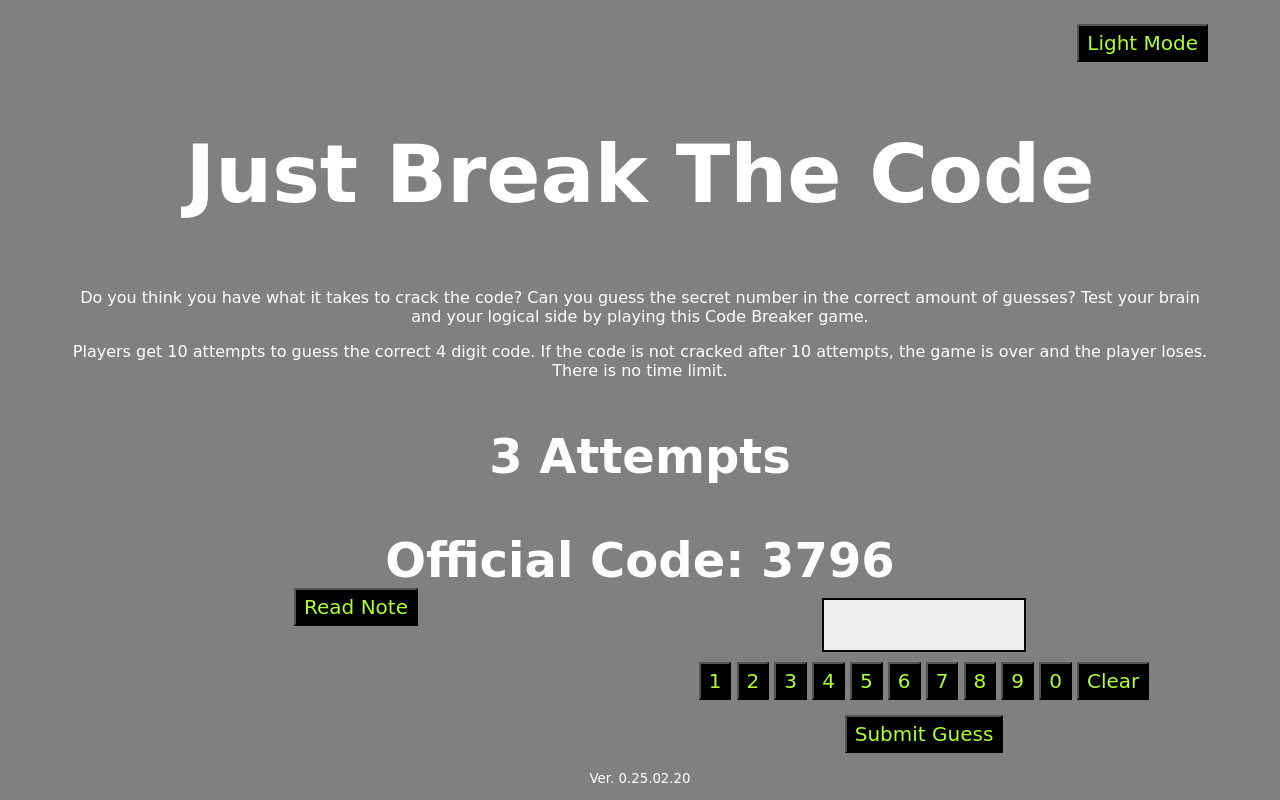
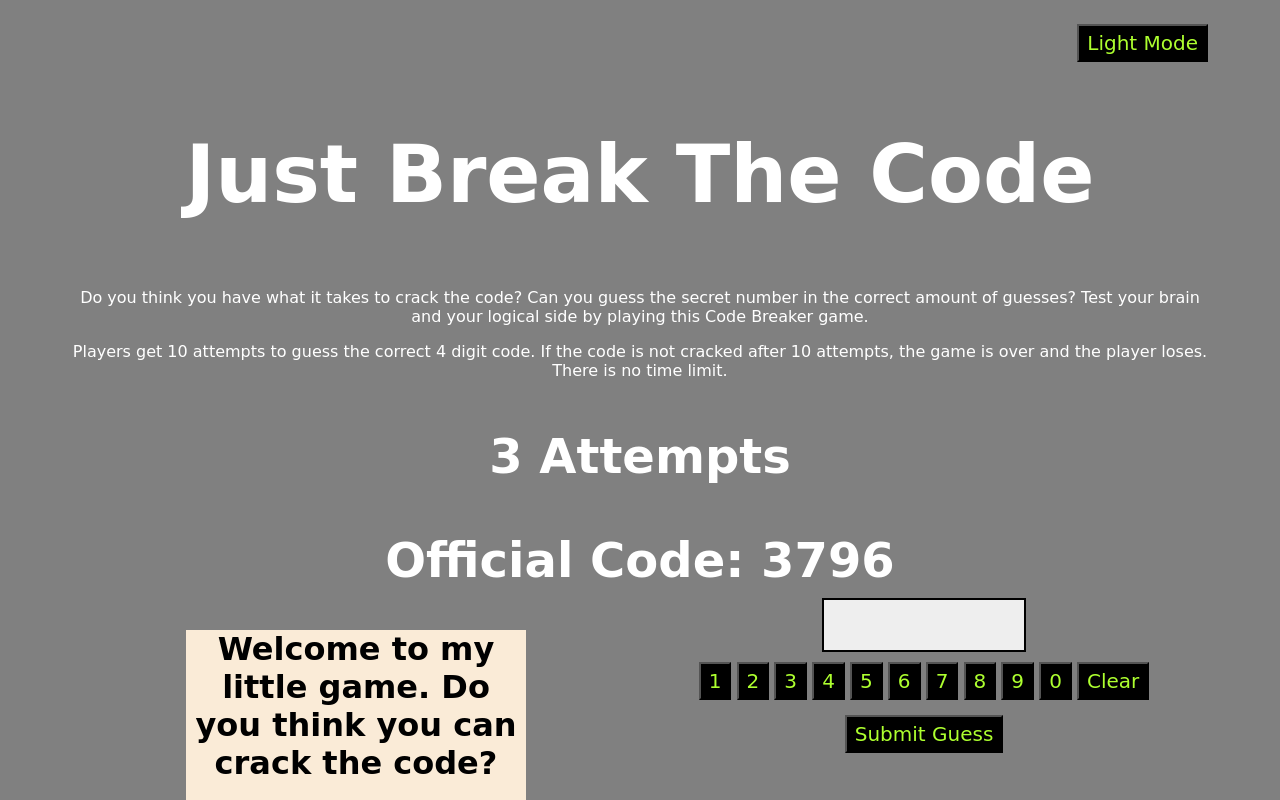
Before and after one commit to JustJeo/code_breaker_game, a plain HTML site: page index.html in a window 1280 px wide. Both pictures are taken after a click on the button "Start Game". Shown: the top 800 px of the page. Drawn offline with Linux system fonts and the light colour scheme; a web font is replaced by a local one.

Commit message:
Removes 'Read Note' and 'Close Note' btns. Has note automatically display when game is started

```diff
--- a/assets/css/main.css
+++ b/assets/css/main.css
@@ -92,10 +92,6 @@ button:hover {
 }
 
 /* Read Note */
-#read-note-container {
-    display: none;
-}
-
 #note-keypad-section {
     display: flex;
 }
--- a/assets/js/app.js
+++ b/assets/js/app.js
@@ -44,23 +44,6 @@ let game = {
             // Updates text to show the correct number of attempts left
             return document.getElementById("player-attempts-text").innerHTML = `${player_attempts} Attempts`;
         }
-    },
-
-    // READ NOTE BTN
-    readNote: function() {
-        const note = document.getElementById("note-btn");
-
-        note.addEventListener("click", function() {
-            document.getElementById("note-text").style.display = "block";
-        });
-    },
-
-    closeNote: function() {
-        const note = document.getElementById("note-close-btn");
-
-        note.addEventListener("click", function() {
-            document.getElementById("note-text").style.display = "none";
-        });
     },
 
     // KEYPAD LOGIC
@@ -182,10 +165,6 @@ startGame.addEventListener("click", () => {
     // Generate Secret Code
     game.generateSecretCode();
 
-    // Read Note Logic
-    game.readNote();
-    game.closeNote();
-
     // Keypad Logic Loads
     game.keypadLogic();
 
@@ -202,7 +181,7 @@ startGame.addEventListener("click", () => {
     // Gets Guess Amount
     document.getElementById("player-attempts-text").innerHTML = game.getGuessAmount();
     // Shows 'Read Note' btn
-    document.getElementById("read-note-container").style.display = "block";
+    document.getElementById("note-text").style.display = "block";
     // Shows Player Input
     document.getElementById("player-guess-input").style.display = "block";
     // Shows Submit btn
--- a/index.html
+++ b/index.html
@@ -57,7 +57,6 @@
             </div>
             <div id="note-keypad-section">
                 <div id="read-note-container" class="half-page">
-                    <button id="note-btn" class="text-center">Read Note</button>
                     <div id="note-text">
                         <h4>Welcome to my little game. Do you think you can crack the code?</h4>
                         <h5>
@@ -66,8 +65,6 @@
                             <li>There are [x] even numbers and [x] odd numbers</li>
                             <li>The code [does/does not] start with a leading zero</li>
                         </h5>
-
-                        <button id="note-close-btn" class="text-center">Close Note</button>
                     </div>
                 </div>
                 <div id="player-code-container" class="half-page">
```
